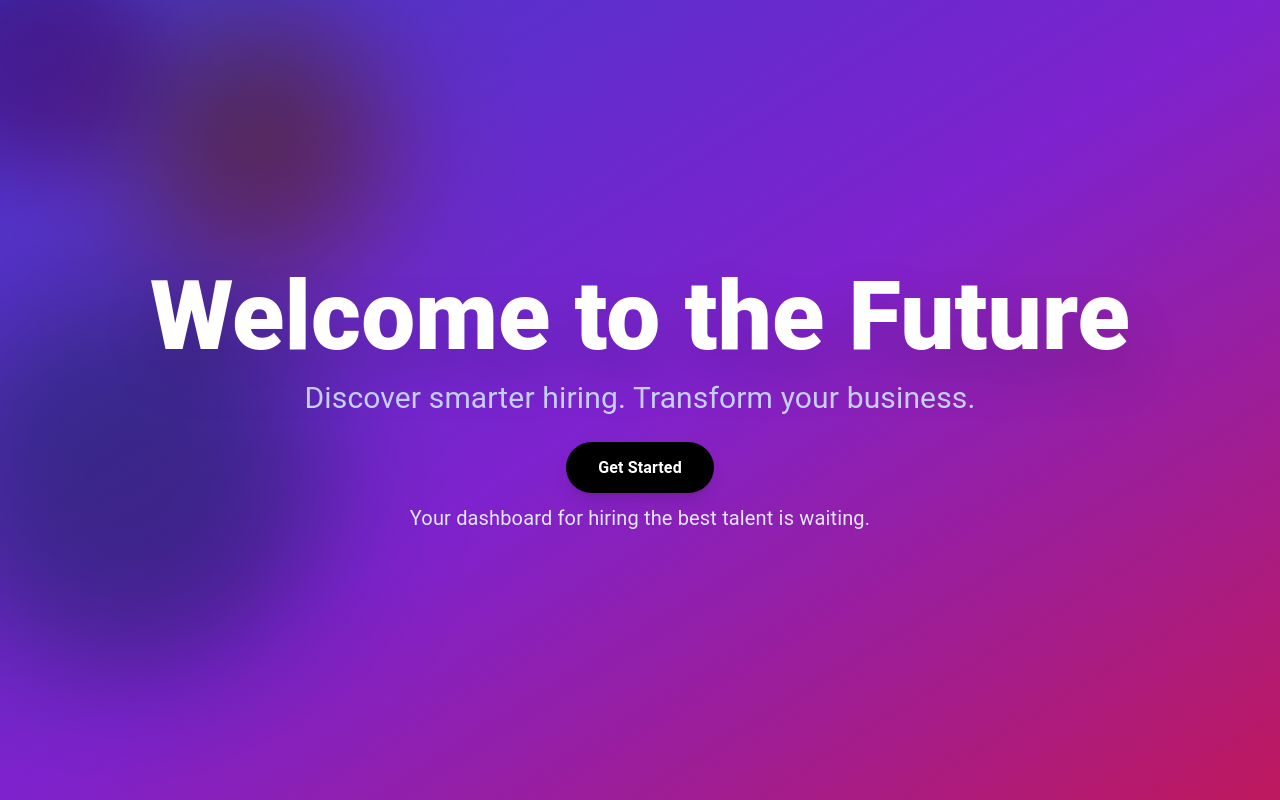
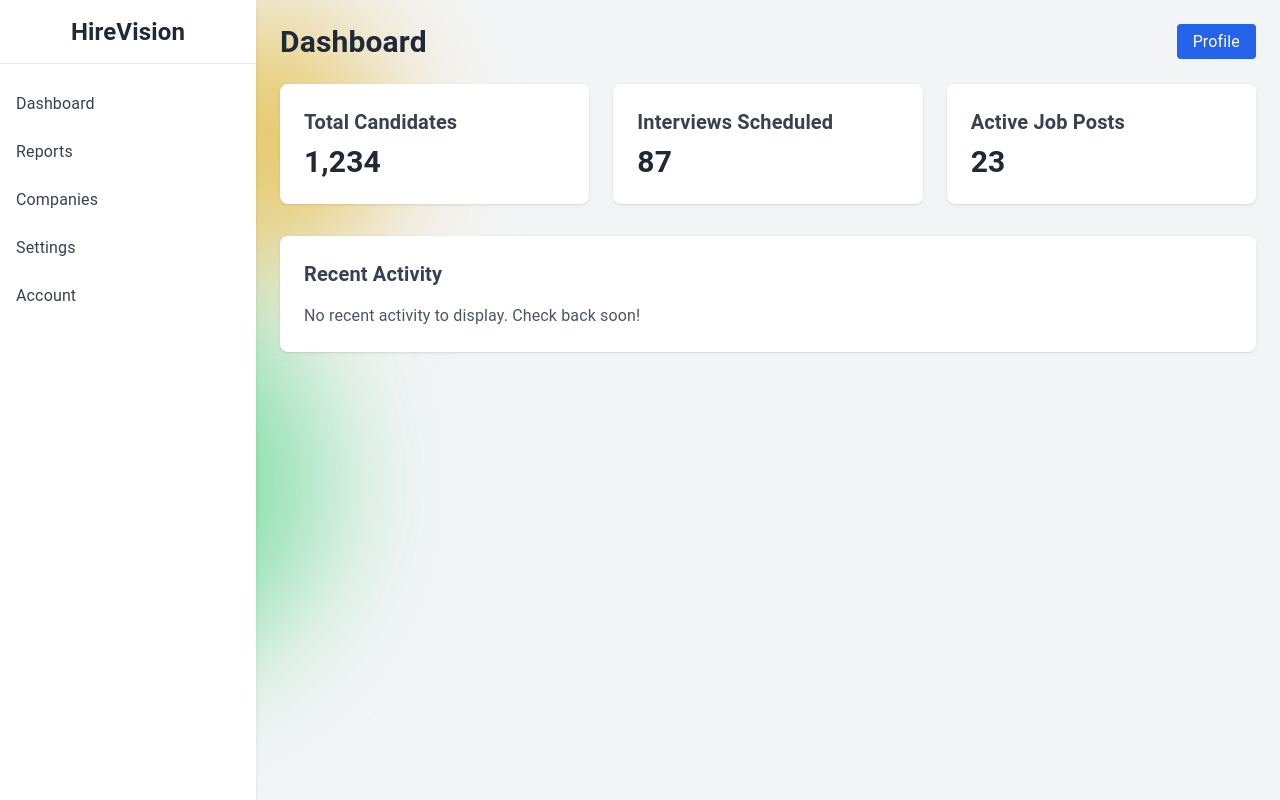
Before and after one commit to AryanKumar1401/HireVision, a Next.js app in the folder frontend/: page /companies/dashboard in a window 1280 px wide. Built offline with nearby package versions, Linux system fonts and the light colour scheme; what @mui/material-nextjs would draw is missing.

Commit message:
Set up foreign key + updated dashboard

```diff
--- a/frontend/app/companies/dashboard/page.tsx
+++ b/frontend/app/companies/dashboard/page.tsx
@@ -1,19 +1,16 @@
 "use client";
 
+import React from "react";
+import Link from "next/link";
 import { motion } from "framer-motion";
-import Link from "next/link";
-import React from "react";
 
 export default function Dashboard() {
-  // Framer Motion variants for the container can be defined if desired.
-  // For simplicity, we define animations inline in each component.
-
   return (
-    <div className="relative min-h-screen overflow-hidden bg-gradient-to-br from-indigo-700 via-purple-700 to-pink-700">
-      {/* Animated Floating Blobs */}
+    <div className="relative min-h-screen overflow-hidden bg-gray-100">
+      {/* Background Animated Blobs */}
       <motion.div
         initial={{ opacity: 0.7, x: -150, y: -100 }}
-        animate={{ x: [ -150, 50, -150 ], y: [ -100, 20, -100 ] }}
+        animate={{ x: [-150, 50, -150], y: [-100, 20, -100] }}
         transition={{ duration: 25, repeat: Infinity, ease: "easeInOut" }}
         className="absolute w-56 h-56 bg-pink-500 rounded-full mix-blend-multiply filter blur-2xl opacity-70"
       />
@@ -30,48 +27,106 @@ export default function Dashboard() {
         className="absolute w-96 h-96 bg-green-400 rounded-full mix-blend-multiply filter blur-3xl opacity-50"
       />
 
-      {/* Dashboard Content */}
-      <div className="relative z-10 flex flex-col items-center justify-center min-h-screen px-4 py-16 text-center">
-        {/* Bold Welcome Header */}
-        <motion.h1
-          initial={{ y: -50, opacity: 0 }}
-          animate={{ y: 0, opacity: 1 }}
-          transition={{ duration: 1.2 }}
-          className="text-5xl md:text-8xl font-extrabold text-white drop-shadow-2xl"
+      {/* Sidebar */}
+      <aside className="fixed inset-y-0 left-0 w-64 bg-white shadow-md z-20">
+        <div className="flex items-center justify-center h-16 border-b">
+          <h1 className="text-2xl font-bold text-gray-800">HireVision</h1>
+        </div>
+        <nav className="mt-4">
+          <ul>
+            <li>
+              <Link
+                href="/dashboard"
+                className="block px-4 py-3 text-gray-700 hover:bg-gray-200"
               >
-          Welcome to the Future
-        </motion.h1>
-        <motion.p
-          initial={{ opacity: 0 }}
-          animate={{ opacity: 1 }}
-          transition={{ delay: 0.6, duration: 1 }}
-          className="mt-4 text-xl md:text-3xl text-indigo-200"
+                Dashboard
+              </Link>
+            </li>
+            <li>
+              <Link href="/reports"
+                className="block px-4 py-3 text-gray-700 hover:bg-gray-200">
+                  Reports
+
+              </Link>
+            </li>
+            <li>
+              <Link href="/companies/manage" className="block px-4 py-3 text-gray-700 hover:bg-gray-200">
+                  Companies
+              </Link>
+            </li>
+            <li>
+              <Link href="/settings" className="block px-4 py-3 text-gray-700 hover:bg-gray-200">
+                  Settings
+              </Link>
+            </li>
+            <li>
+              <Link href="/account" className="block px-4 py-3 text-gray-700 hover:bg-gray-200">
+                  Account
+              </Link>
+            </li>
+          </ul>
+        </nav>
+      </aside>
+
+      {/* Main Content Area */}
+      <div className="ml-64 relative z-10 p-6">
+        {/* Top Header */}
+        <header className="flex items-center justify-between mb-6">
+          <h2 className="text-3xl font-bold text-gray-800">Dashboard</h2>
+          <div>
+            <Link href="/account" className="px-4 py-2 bg-blue-600 text-white rounded hover:bg-blue-700">
+                Profile
+            </Link>
+          </div>
+        </header>
+
+        {/* Dashboard Metrics Cards */}
+        <section className="grid grid-cols-1 md:grid-cols-2 lg:grid-cols-3 gap-6">
+          <motion.div
+            initial={{ opacity: 0, y: 10 }}
+            animate={{ opacity: 1, y: 0 }}
+            transition={{ delay: 0.2 }}
+            className="bg-white p-6 rounded-lg shadow"
           >
-          Discover smarter hiring. Transform your business.
-        </motion.p>
-        {/* Call-to-Action Button */}
+            <h3 className="text-xl font-semibold text-gray-700">
+              Total Candidates
+            </h3>
+            <p className="mt-2 text-3xl font-bold text-gray-800">1,234</p>
+          </motion.div>
           <motion.div
-          initial={{ scale: 0.9, opacity: 0 }}
-          animate={{ scale: 1, opacity: 1 }}
-          transition={{ delay: 1.2, duration: 0.8 }}
-          className="mt-10"
+            initial={{ opacity: 0, y: 10 }}
+            animate={{ opacity: 1, y: 0 }}
+            transition={{ delay: 0.4 }}
+            className="bg-white p-6 rounded-lg shadow"
           >
-          <Link
-  href="/companies/manage"
-  className="px-8 py-4 bg-black text-white font-semibold rounded-full shadow-lg hover:bg-gray-900 transition-all duration-300"
+            <h3 className="text-xl font-semibold text-gray-700">
+              Interviews Scheduled
+            </h3>
+            <p className="mt-2 text-3xl font-bold text-gray-800">87</p>
+          </motion.div>
+          <motion.div
+            initial={{ opacity: 0, y: 10 }}
+            animate={{ opacity: 1, y: 0 }}
+            transition={{ delay: 0.6 }}
+            className="bg-white p-6 rounded-lg shadow"
           >
-  Get Started
-</Link>
+            <h3 className="text-xl font-semibold text-gray-700">
+              Active Job Posts
+            </h3>
+            <p className="mt-2 text-3xl font-bold text-gray-800">23</p>
           </motion.div>
-        {/* Additional Message */}
-        <motion.div
-          initial={{ opacity: 0 }}
-          animate={{ opacity: 1 }}
-          transition={{ delay: 1.8, duration: 1 }}
-          className="mt-6 text-lg md:text-xl text-indigo-100"
-        >
-          Your dashboard for hiring the best talent is waiting.
-        </motion.div>
+        </section>
+
+        {/* Main Dashboard Content */}
+        <section className="mt-8 bg-white p-6 rounded-lg shadow">
+          <h3 className="text-xl font-semibold text-gray-700 mb-4">
+            Recent Activity
+          </h3>
+          <div className="text-gray-600">
+            {/* Replace with your chart, table, or other dynamic content */}
+            <p>No recent activity to display. Check back soon!</p>
+          </div>
+        </section>
       </div>
     </div>
   );
--- a/frontend/app/recruiters/login/page.tsx
+++ b/frontend/app/recruiters/login/page.tsx
@@ -95,7 +95,6 @@ export default function RecruiterLoginPage() {
               className="mt-1 block w-full rounded-md border border-gray-600 bg-gray-700 text-white px-3 py-2"
             />
           </div>
-
           <div>
             <label className="block text-sm font-medium text-gray-300">
               Password
--- a/frontend/app/recruiters/signup/page.tsx
+++ b/frontend/app/recruiters/signup/page.tsx
@@ -20,6 +20,7 @@ export default function RecruiterSignUpPage() {
     const formData = new FormData(e.currentTarget);
     const email = formData.get("email") as string;
     const password = formData.get("password") as string;
+    const companyID = formData.get("companyID") as string;
     const confirmPassword = formData.get("confirmPassword") as string;
 
     if (password !== confirmPassword) {
@@ -61,7 +62,8 @@ export default function RecruiterSignUpPage() {
             .from("recruiter_profiles")
             .insert({
               id: user.id,
-              email: user.email, // Use email from auth.user
+              email: user.email,
+              companyID: companyID,
             });
         }
 
@@ -131,6 +133,17 @@ export default function RecruiterSignUpPage() {
             <input
               name="email"
               type="email"
+              required
+              className="mt-1 block w-full rounded-md border border-gray-600 bg-gray-700 text-white px-3 py-2"
+            />
+          </div>
+          <div>
+            <label className="block text-sm font-medium text-gray-300">
+              Company ID
+            </label>
+            <input
+              name="companyID"
+              type="text"
               required
               className="mt-1 block w-full rounded-md border border-gray-600 bg-gray-700 text-white px-3 py-2"
             />
```
Lines whose indentation alone changed are shown as unchanged.
